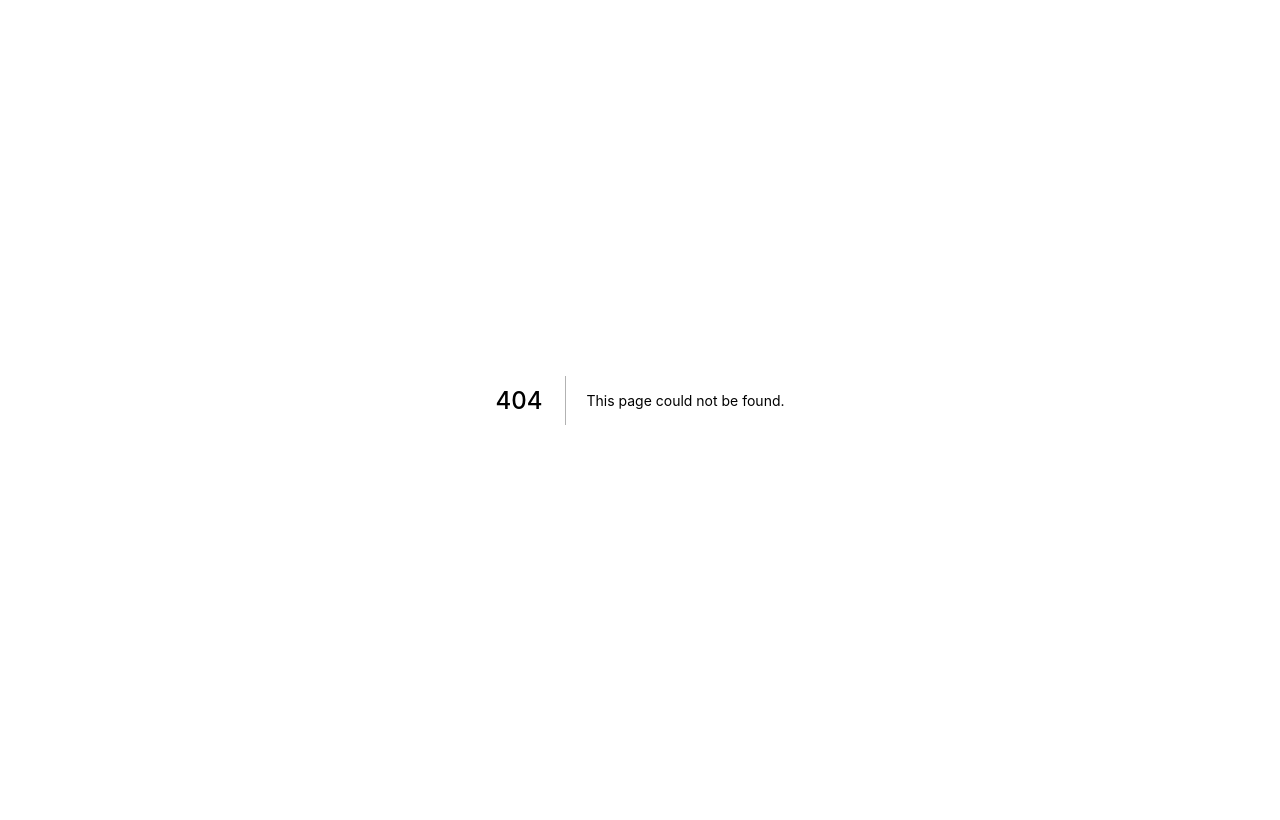
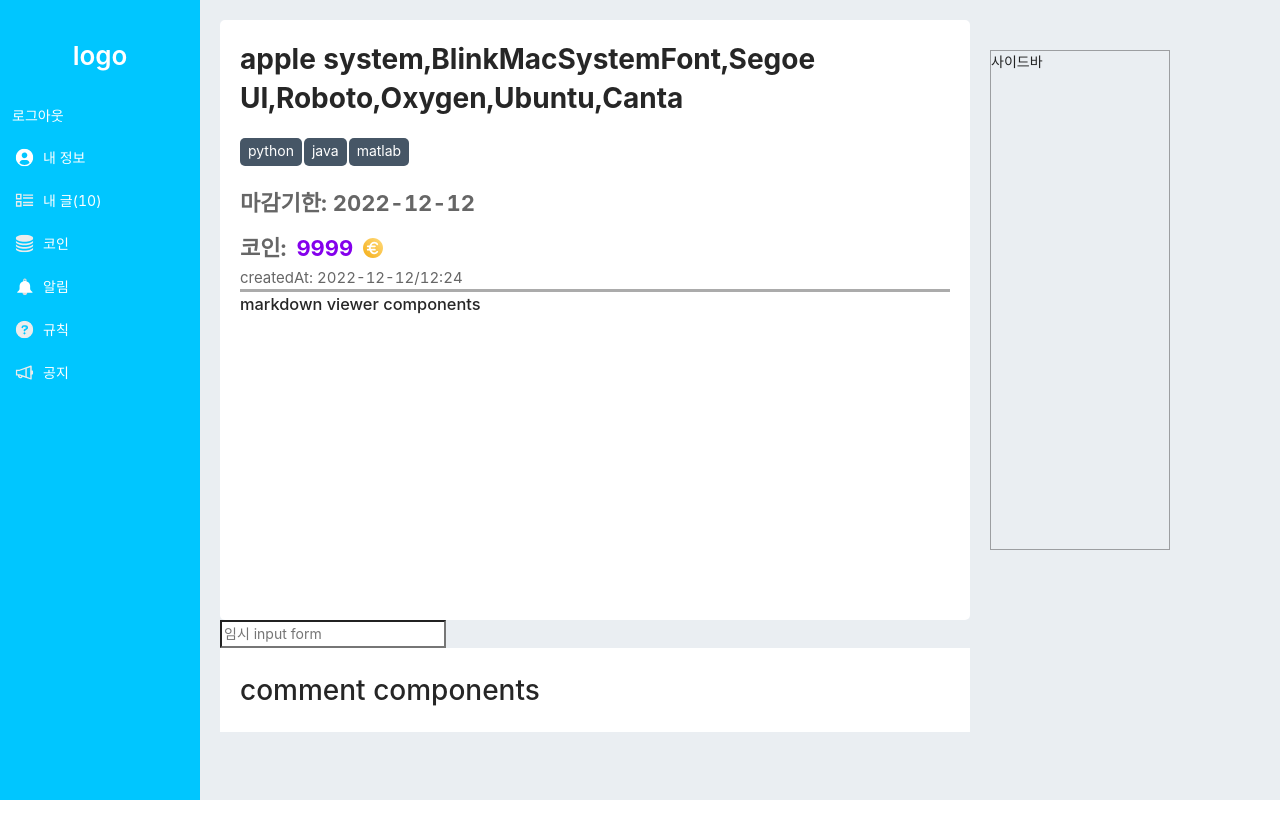
Before and after one commit to dobbda/dobda-client, a Next.js app: page /questions/question in a window 1280 px wide. Before the commit this address had no page. Built offline with nearby package versions, Linux system fonts and the light colour scheme.

Commit message:
feat: detail post page 기본 layout과 poster header

```diff
--- /dev/null
+++ b/src/components/DetailPage/Comment/Comment.tsx
@@ -0,0 +1,11 @@
+import React from 'react'
+
+type Props = {}
+
+const Comment = (props: Props) => {
+  return (
+    <div>Comment</div>
+  )
+}
+
+export default Comment
--- /dev/null
+++ b/src/components/DetailPage/Detail.tsx
@@ -0,0 +1,52 @@
+import React from 'react'
+
+import {Tag} from '../common/Tag'
+import {
+  PostContainer,
+  ContentWrapper,
+  ContentHeader,
+  ContentDetail,
+  CommentWrapper,
+  CoinWrapper,
+  TagWrapper }
+from './style/Detail.Element'
+import Coin from '../icon/svg/coin.svg'
+
+
+
+type Props = {
+  children?: React.ReactElement // commentComponent
+}
+
+const Detail = ({children}: Props) => {
+  return (
+    <PostContainer>
+      <ContentWrapper>
+        <ContentHeader>
+          <h1 className='content-title'>apple system,BlinkMacSystemFont,Segoe UI,Roboto,Oxygen,Ubuntu,Canta</h1>
+          <TagWrapper><Tag>python</Tag> <Tag>java</Tag> <Tag>matlab</Tag></TagWrapper> {/* map tags*/}
+          <div className='deadline'>마감기한: {"2022-12-12"} </div>
+          <CoinWrapper>코인: <p>9999</p><Coin/> </CoinWrapper>
+          <div className='createdAt'>createdAt: {"2022-12-12/12:24"}</div>
+        </ContentHeader>
+
+        <ContentDetail>
+
+          <h3>markdown viewer components</h3>
+        </ContentDetail>
+
+      </ContentWrapper>
+
+      <input type="text" placeholder="임시 input form" className='comment-form'/>
+
+      <CommentWrapper >
+
+        <h1>comment components {children}</h1>
+
+      </CommentWrapper>
+
+    </PostContainer>
+  )
+}
+
+export default Detail
--- /dev/null
+++ b/src/components/DetailPage/index.ts
@@ -0,0 +1,2 @@
+export {default as Detail} from "./Detail";
+export {default as Component} from "./Comment/Comment";
--- /dev/null
+++ b/src/components/DetailPage/style/Detail.Element.ts
@@ -0,0 +1,79 @@
+import styled from 'styled-components'
+
+const headerFont = "22px"
+const wrapperPadding = "20px"
+export const PostContainer = styled.div`
+
+  height: 100%;
+  margin:20px;
+
+  @media screen and (max-width: 400px){
+    margin:0;
+  }
+
+`
+
+
+export const ContentWrapper = styled.div`
+  border-radius: 5px;
+  word-wrap:break-word;
+  padding: ${wrapperPadding};
+  width: 100%;
+  min-height: 600px;
+  background-color: #fff;
+
+`
+export const CoinWrapper = styled.div`
+  color: #666666;
+  font-size: ${headerFont};
+  display: flex;
+  font-weight: bold;
+  align-items: center;
+  p {
+    margin:0;
+    padding:0 10px;
+    color: #8400EC;
+
+  }
+`
+export const ContentHeader = styled.header`
+
+   border-bottom: 3px solid #ABABAB;
+
+  .deadline {
+  color: #666666;
+  font-size: ${headerFont};
+  font-weight: bold;
+  }
+  .createdAt{
+    color: #666666;
+    font-size: 15px;
+    margin:0;
+  }
+  >*  {
+    margin-top:10px;
+  }
+  h1,h2 {
+    display: inline;
+    font-weight:650;
+    line-height: 1.4;
+    margin-bottom: 30px;
+  }
+`
+export const ContentDetail = styled.header`
+
+
+`
+
+export const CommentWrapper = styled.div`
+
+  background-color: #fff;
+  padding: ${wrapperPadding};
+`
+
+export const TagWrapper = styled.div`
+
+  display: flex;
+  margin: 20px auto;
+  cursor: pointer;
+  `
--- /dev/null
+++ b/src/components/common/Tag.tsx
@@ -0,0 +1,17 @@
+import React from 'react'
+import {TagWord} from './style/Tag.Element'
+type Props = {
+  children: string,
+  color?: string,
+}
+
+
+export const Tag = ({children, color}: Props) => {
+
+  const onClicked = ():void => {
+    console.log(children)
+  }
+  return (
+    <TagWord onClick={onClicked}  color={color}>{children}</TagWord>
+  )
+}
--- /dev/null
+++ b/src/components/common/style/Tag.Element.ts
@@ -0,0 +1,16 @@
+import styled from 'styled-components'
+interface Props {
+  color?: string,
+}
+
+export const TagWord = styled.div`
+  padding: 2px 8px 4px;
+  margin-right: 2px;
+  font-size: 14px;
+  border-radius: 5px;
+  background-color: ${({theme,color})=>color? color : theme.color.secondary};
+  color: #fff;
+  :hover {
+    color:#00C6FF;
+  }
+  `
--- a/src/pages/index.tsx
+++ b/src/pages/index.tsx
@@ -1,8 +1,9 @@
 import type { NextPage } from 'next';
 import React, {useEffect} from 'react';
 import { useQueryClient } from 'react-query';
-import Layout from '../components/common/Layout/Layout';
+import {Layout} from '../components/common';
 import { me } from 'src/store/response_structure';
+import  {MainContent}  from 'src/components/MainContent';
 
 const Home: NextPage = () => {
   const queryClient = useQueryClient();
@@ -12,7 +13,7 @@ const Home: NextPage = () => {
 
   return (
     <Layout>
-      <h1>hello children</h1>
+      <MainContent/>
     </Layout>
   );
 };
--- /dev/null
+++ b/src/pages/questions/question.tsx
@@ -0,0 +1,15 @@
+import { Layout } from "src/components/common";
+import { Detail } from "src/components/DetailPage";
+import { NextPage } from "next";
+
+
+const DetailPage: NextPage = () => {
+
+  return (
+    <Layout>
+      <Detail />
+    </Layout>
+  );
+};
+
+export default DetailPage;
```
Also changed, not shown: src/components/common/Tag.ts (deleted, +0 -23 lines).
